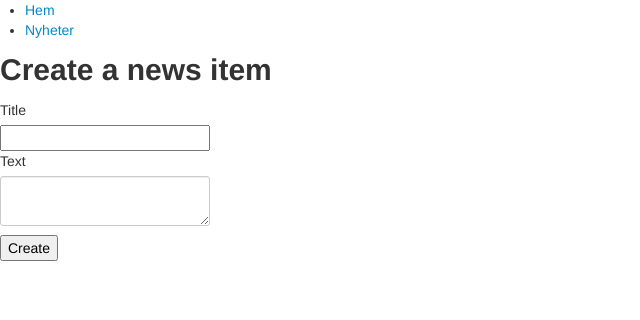
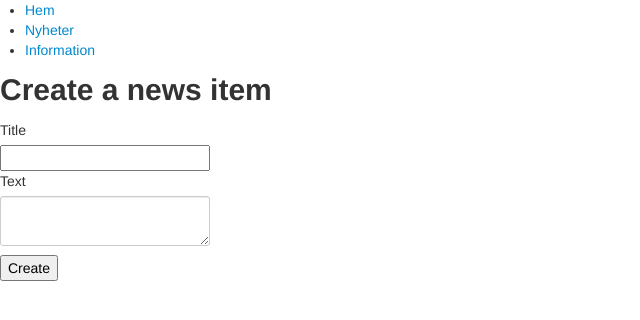
Before and after one commit to jsvensson/ci-golf, a CodeIgniter app: page /golf/index.php/news/create in a window 1280 px wide. Shown: the top 320 px of the page, without its empty margins (0-640 px from the left). Run offline with CodeIgniter, Linux system fonts and the light colour scheme.

Commit message:
Header links

```diff
--- a/application/views/templates/header.php
+++ b/application/views/templates/header.php
@@ -6,6 +6,7 @@
 </head>
 <body>
 <ul>
-	<li><a href="<?php echo site_url() ?>">Hem</a></li>
-	<li><?php echo anchor('news', 'Nyheter') ?></li>
+	<li><a href="<?= site_url() ?>">Hem</a></li>
+	<li><?= anchor('news', 'Nyheter') ?></li>
+	<li><?= anchor('about', 'Information') ?></li>
 </ul>
```
